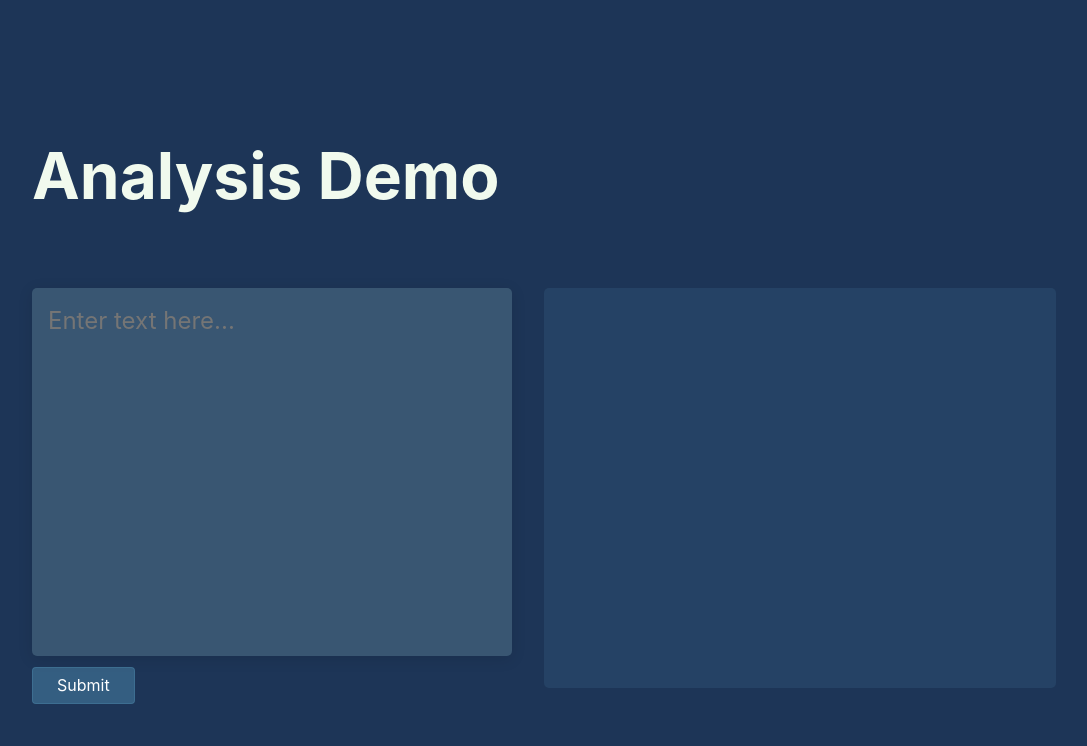
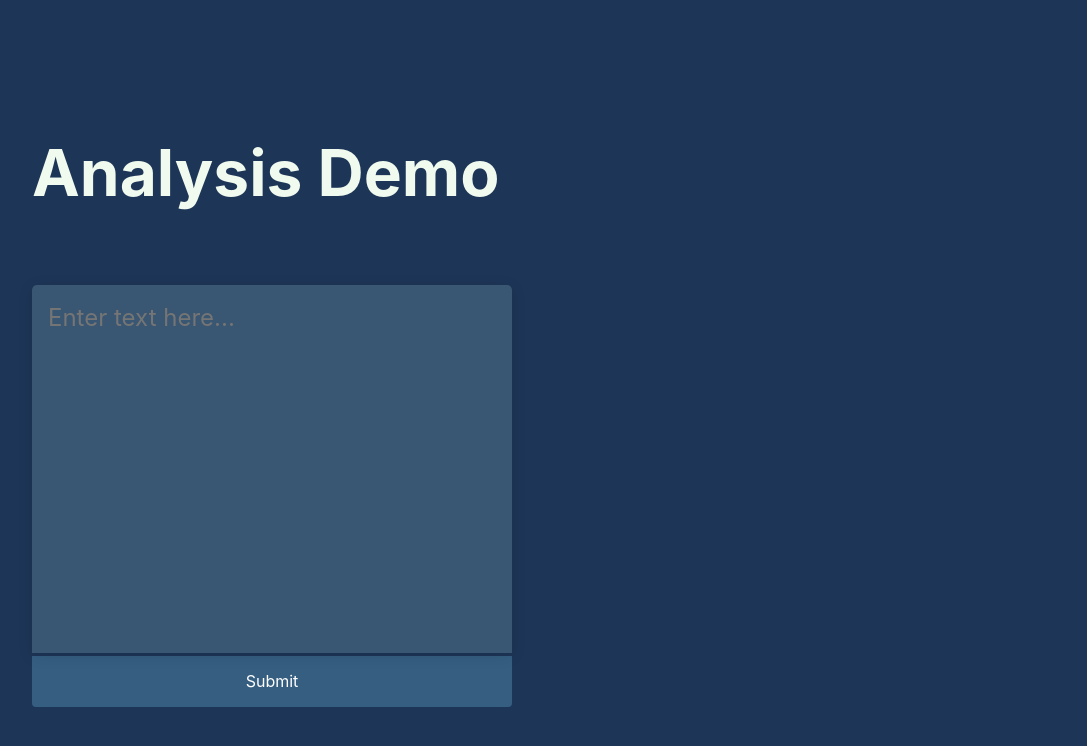
Before and after one commit to Balemico/demo-comprehend-react-frontend, a React (Create React App) app: page / in a window 1280 px wide. Shown: the top 746 px of the page, without its empty margins (96-1183 px from the left). Built offline with nearby package versions, Linux system fonts and the light colour scheme.

Commit message:
some logic behind

```diff
--- a/package.json
+++ b/package.json
@@ -31,5 +31,6 @@
       "last 1 firefox version",
       "last 1 safari version"
     ]
-  }
+  },
+    "proxy":"http://localhost:5000"
 }
--- a/src/App.css
+++ b/src/App.css
@@ -12,5 +12,5 @@
 
 .interface {
   display: flex;
-  align-content: space-around;
+  justify-content: space-between;
 }
--- a/src/App.js
+++ b/src/App.js
@@ -1,4 +1,5 @@
 import React, { useState } from 'react';
+import axios from 'axios';
 // import logo from './logo.svg';
 import Header from './components/Header/Header';
 import Input from './components/Input/Input';
@@ -7,11 +8,35 @@ import Results from './components/Results/Results';
 import './App.css';
 
 const App = () => {
+	const [isLoading, setIsLoading] = useState(false);
 	const [userInput, setUserInput] = useState('');
+	const [results, setResults] = useState('');
 
-	const handleUserInput = (value) => {
+	const handleUserSubmit = async (value) => {
 		console.log('handleuserinput:', value);
+		setIsLoading(true);
 		setUserInput(value);
+		setResults('');
+
+		const urlLang = '/api/language/';
+		const urlSent = '/api/sentiment/';
+		const urlEnt = '/api/entities/';
+		const data = { text: value };
+		const comprehenceData = await axios.all([
+			axios.post(urlLang, data),
+			axios.post(urlSent, data),
+			axios.post(urlEnt, data)
+		])
+
+		let comprehenceResults = {};
+		comprehenceResults.language = comprehenceData[0].data;
+		comprehenceResults.sentiment = comprehenceData[1].data;
+		comprehenceResults.entities = comprehenceData[2].data;
+
+		console.log(comprehenceResults)
+
+		setResults(comprehenceResults);
+		setIsLoading(false);
 	};
 
 	return (
@@ -19,8 +44,8 @@ const App = () => {
 			<div className='main'>
 				<Header />
 				<div className='interface'>
-					<Input onUserSubmit={handleUserInput} />
-					<Results message={userInput} />
+					<Input onUserSubmit={handleUserSubmit} />
+					<Results results={results} isLoading={isLoading} />
 				</div>
 			</div>
 		</div>
--- a/src/components/Input/Input.css
+++ b/src/components/Input/Input.css
@@ -1,7 +1,8 @@
 .form {
-  padding-right: 2rem;
+  /* padding-left: 2rem;
+  padding-right: 2rem; */
 
-  width: 100%;
+  width: calc(50% - 2rem);
 }
 .form__label {
   color: #f1faee;
@@ -15,7 +16,7 @@
   box-sizing: border-box;
 
   background-color: rgba(168, 218, 220, 0.2);
-  margin-bottom: 0.5rem;
+  margin: 0;
   width: 100%;
   resize: none;
   padding: 1rem;
@@ -24,7 +25,8 @@
   border: none;
   line-height: 1.4;
   outline: none;
-  border-radius: 5px;
+  border-top-left-radius: 5px;
+  border-top-right-radius: 5px;
   transition: all 0.2s ease-in-out;
   box-shadow: 0px 3px 15px rgba(0, 0, 0, 0.1);
   resize: none; /*remove the resize handle on the bottom right*/
@@ -36,16 +38,19 @@
 
 .button {
   font: inherit;
-  padding: 0.5rem 1.5rem;
-  border-radius: 4px;
-  border: 1px solid rgba(69, 123, 157, 0.6);
+  padding: 1rem 1.5rem;
+  border-bottom-left-radius: 4px;
+  border-bottom-right-radius: 4px;
+  border: none;
+
   background: rgba(69, 123, 157, 0.6);
 
   color: white;
   cursor: pointer;
   transition: all 0.2s ease-in-out;
   text-decoration: none;
-  display: inline-block;
+  display: block;
+  width: 100%;
 }
 
 .button:focus {
@@ -55,5 +60,5 @@
 .button:hover,
 .button:active {
   background: #457b9d;
-  border: 1px solid #457b9d;
+  border: none;
 }
--- a/src/components/Input/Input.js
+++ b/src/components/Input/Input.js
@@ -25,7 +25,6 @@ const InputBox = (props) => {
 				rows='10'
 				resize='none'
 				placeholder='Enter text here...'
-				value={message}
 				onChange={messageChange}></textarea>
 			<button type='submit' className='button'>
 				Submit
--- a/src/components/Results/Results.css
+++ b/src/components/Results/Results.css
@@ -1,7 +1,20 @@
 .results {
-  background-color: rgba(69, 123, 157, 0.2);
-  padding-left: 2rem;
-  width: 100%;
-  height: 400px;
+  /* background-color: rgba(69, 123, 157, 0.2); */
+  width: calc(50% - 2rem);
   border-radius: 5px;
+  overflow: auto;
+  max-height: 420px;
 }
+.results__content {
+  padding-left: 1rem;
+  padding-right: 1rem;
+}
+
+.results__list__item {
+  background-color: rgba(168, 218, 220, 0.2);
+  padding: 1rem;
+  border-radius: 5px;
+  margin-bottom: 1rem;
+  color: #f1faee;
+  font-size: 1.4em;
+}
--- a/src/components/Results/Results.js
+++ b/src/components/Results/Results.js
@@ -3,20 +3,34 @@ import React, { useState, useEffect } from 'react';
 import './Results.css';
 
 const Results = (props) => {
-	const [results, setResults] = useState('');
-	const { message } = props;
-
-	useEffect(() => {
-		setResults(message);
-	}, [message]);
+	const { results, isLoading } = props;
 
 	return (
 		<div className='results'>
-			{results && (
-				<div>
-					<h2>{results}</h2>
-				</div>
-			)}
+			<div className="results__content">
+				{isLoading && <h3>Loading results...</h3>}
+				{results && (
+					<div className="results__list">
+						<div className="results__list__item lang">Language: {results.language}</div>
+						<div className="results__list__item sentiment">Sentiment: {results.sentiment}</div>
+						<div className="results__list__item entities">
+							{results.entities.length &&
+								<div className="result__entities__wrap">
+									Entities:
+									<ul className="result__entities__list">
+										{results.entities.map((entity, i) =>
+											<li className="result__entities__entry" key={i}>{entity.Text}: {entity.Type}</li>)
+										}
+									</ul>
+								</div>
+							}
+						</div>
+
+
+
+					</div>
+				)}
+			</div>
 		</div>
 	);
 };
```
